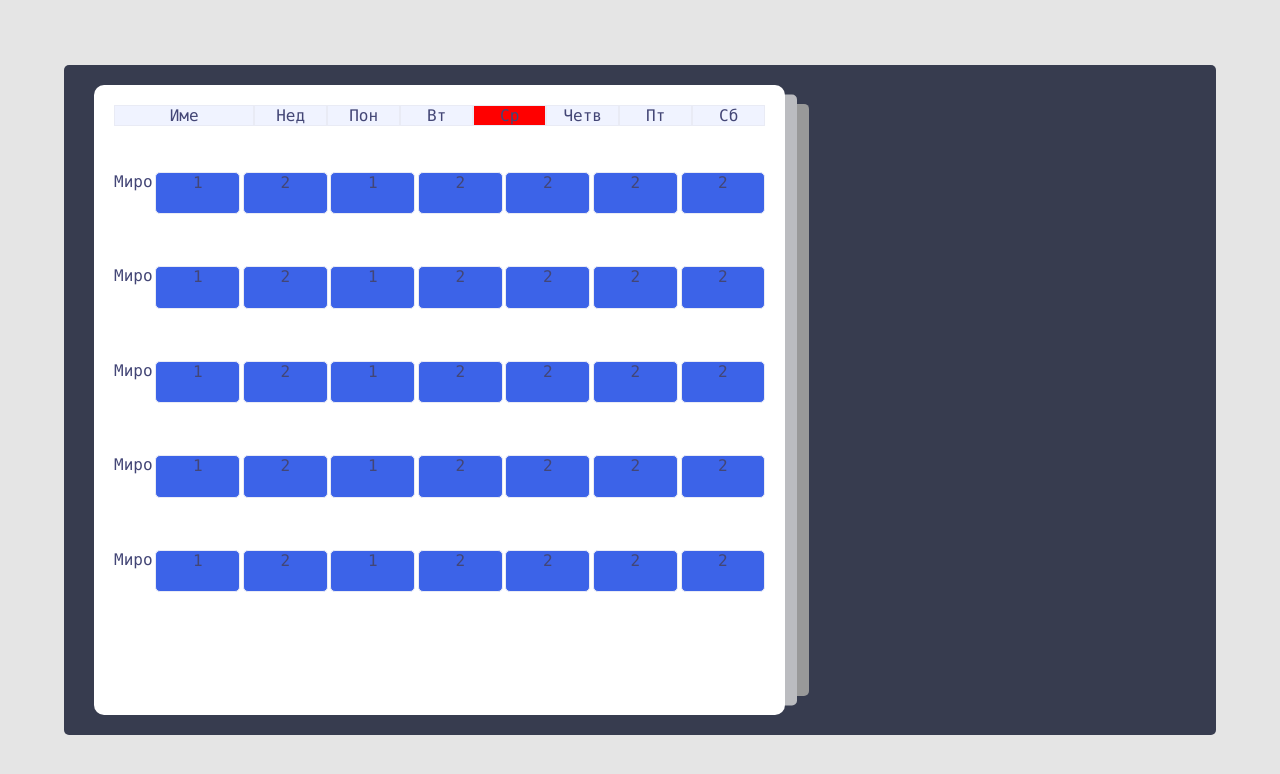
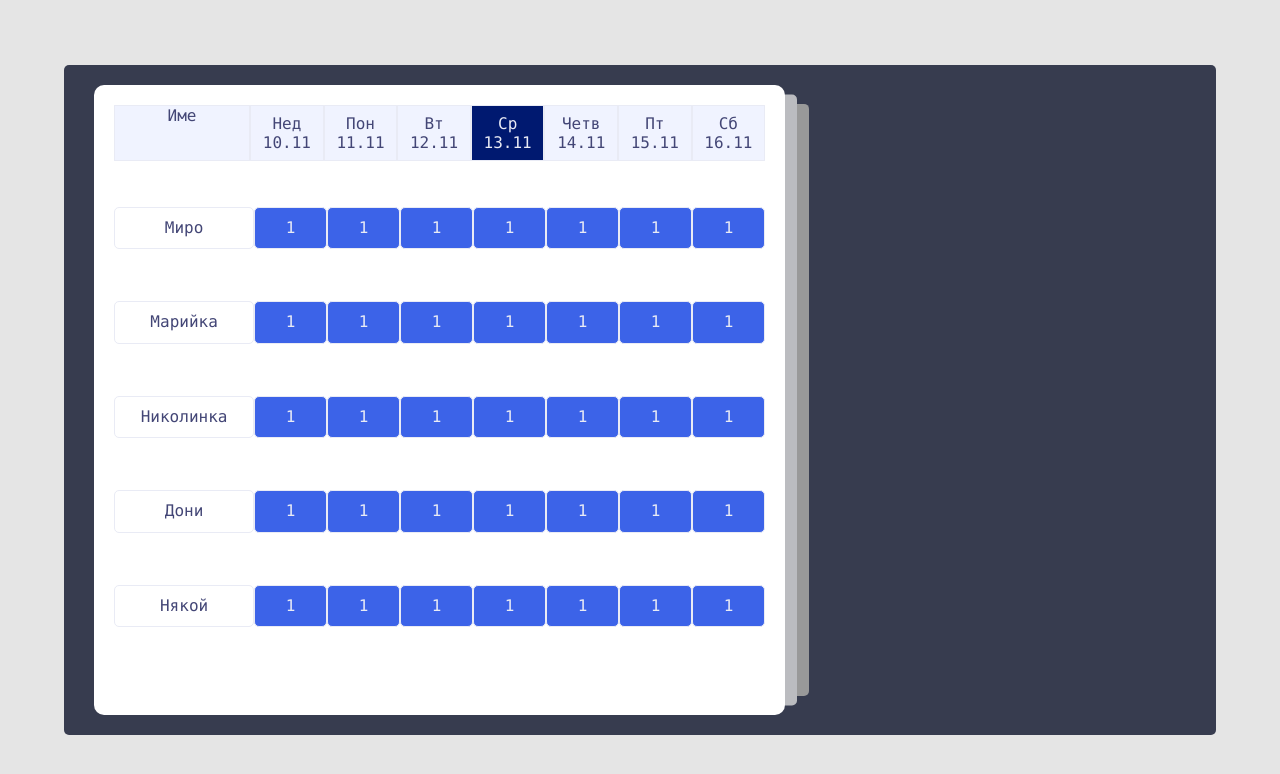
Before and after one commit to BateDowen/working-schedule-app, a React (Create React App) app: page / in a window 1280 px wide. Shown: the top 774 px of the page. Built offline with nearby package versions, Linux system fonts and the light colour scheme.

Commit message:
display weekly date

```diff
--- a/src/components/Days/Day.js
+++ b/src/components/Days/Day.js
@@ -1,12 +1,19 @@
 import classes from './Day.module.css';
 
 const Day = ({day,index}) =>{
-    let date = new Date();
-    let today = date.getDay();
-    console.log(index);
-    console.log(today);
+    let newDate = new Date();
+    let today = newDate.getDay();
+
+    const getFirstDay = () =>{
+        const today = new Date();
+        const first = today.getDate() - today.getDay() + index;
+        return new Date(today.setDate(first));
+    };
+//
+   const date = `${getFirstDay().getDate().toLocaleString()}.${getFirstDay().getMonth().toLocaleString()}`
+    console.log(getFirstDay().toLocaleDateString());
     return(
-        <div className={`${classes.day} ${today === index ? classes.active : ''}`}>{day}</div>
+        <div className={`${classes.day} ${today === index ? classes.active : ''}`}>{day} {date}</div>
 
     )
 };
--- a/src/components/Days/Day.module.css
+++ b/src/components/Days/Day.module.css
@@ -2,8 +2,9 @@
     width: 13%;
     border:1px solid #E9EBF5;
     text-align: center;
-
+    padding: 8px;
   }
   .active{
-    background-color: red;
+    background-color: #001970;
+    color: #E9EBF5;
   }
--- a/src/components/Days/Days.js
+++ b/src/components/Days/Days.js
@@ -2,8 +2,7 @@ import Day from "./Day";
 import classes from "./Days.module.css";
 const Days = () =>{
 
-    // console.log(today);
-    const days = ['Нед', 'Пон', 'Вт', 'Ср', 'Четв', 'Пт', 'Сб'];
+    const days = ['Нед','Пон' , 'Вт', 'Ср', 'Четв', 'Пт', 'Сб'];
     const dayList =  days.map((e )=>{
 
        return <Day key ={e} day={e} index={days.indexOf(e)}/>
@@ -12,16 +11,7 @@ const Days = () =>{
     <div className={classes.days}>
         <div className={classes.name}>Име</div>
             {dayList }
-
-        {/* <div className={`${classes.day}`} value="1">Пон</div>
-
-        <div className={classes.day} value="2">Вт</div>
-        <div className={`${classes.day} ${today === event.target.value ? classes.active : ''}`} value="3">Ср</div>
-        <div className={classes.day} value="4">Четв</div>
-        <div className={classes.day} value="5">Пт</div>
-        <div className={classes.day} value="6">Съб</div>
-        <div className={classes.day} value="0">Нед</div> */}
-    </div>
+        </div>
     )
 };
 export default Days;
--- a/src/components/Days/Days.module.css
+++ b/src/components/Days/Days.module.css
@@ -19,6 +19,3 @@
     padding-top: 10px;
 
   }
-  .active{
-    background-color: red;
-  }
--- a/src/components/Persons/Person.js
+++ b/src/components/Persons/Person.js
@@ -1,18 +1,21 @@
 import classes from './Person.module.css'
 
-const Person = ()=>{
-
+const Person = ({name})=>{
+    function changeShift(e) {
+        e.preventDefault();
+        console.log('shift');
+    }
     return(
 
         <div className={classes.shifts}>
-            <div className="name">Миро</div>
-            <div className={classes.shift}>1</div>
-            <div className={classes.shift}>2</div>
-            <div className={classes.shift}>1</div>
-            <div className={classes.shift}>2</div>
-            <div className={classes.shift}>2</div>
-            <div className={classes.shift}>2</div>
-            <div className={classes.shift}>2</div>
+            <div className={classes.name}><p>{name}</p></div>
+            <div className={classes.shift} onClick={changeShift}><p>1</p></div>
+            <div className={classes.shift} onClick={changeShift}><p>1</p></div>
+            <div className={classes.shift} onClick={changeShift}><p>1</p></div>
+            <div className={classes.shift} onClick={changeShift}><p>1</p></div>
+            <div className={classes.shift} onClick={changeShift}><p>1</p></div>
+            <div className={classes.shift} onClick={changeShift}><p>1</p></div>
+            <div className={classes.shift} onClick={changeShift}><p>1</p></div>
         </div>
 
     )
```
